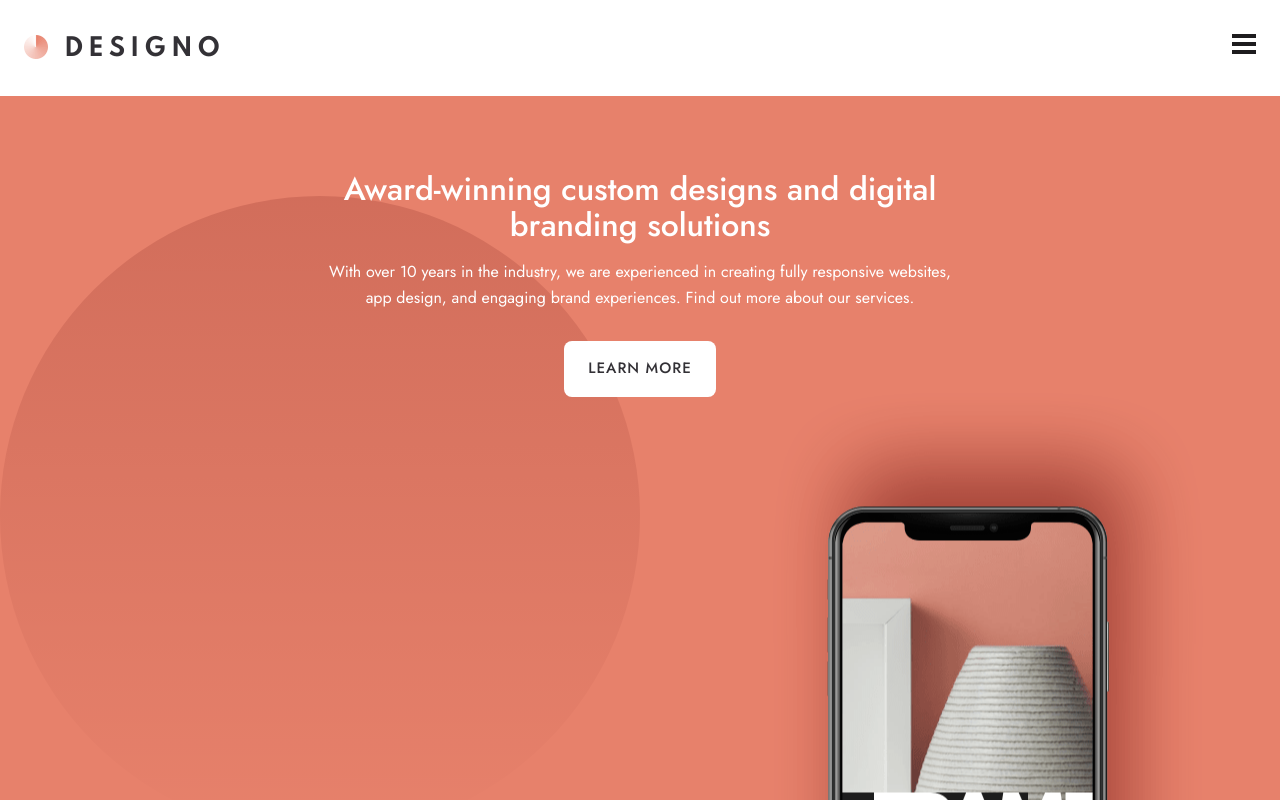
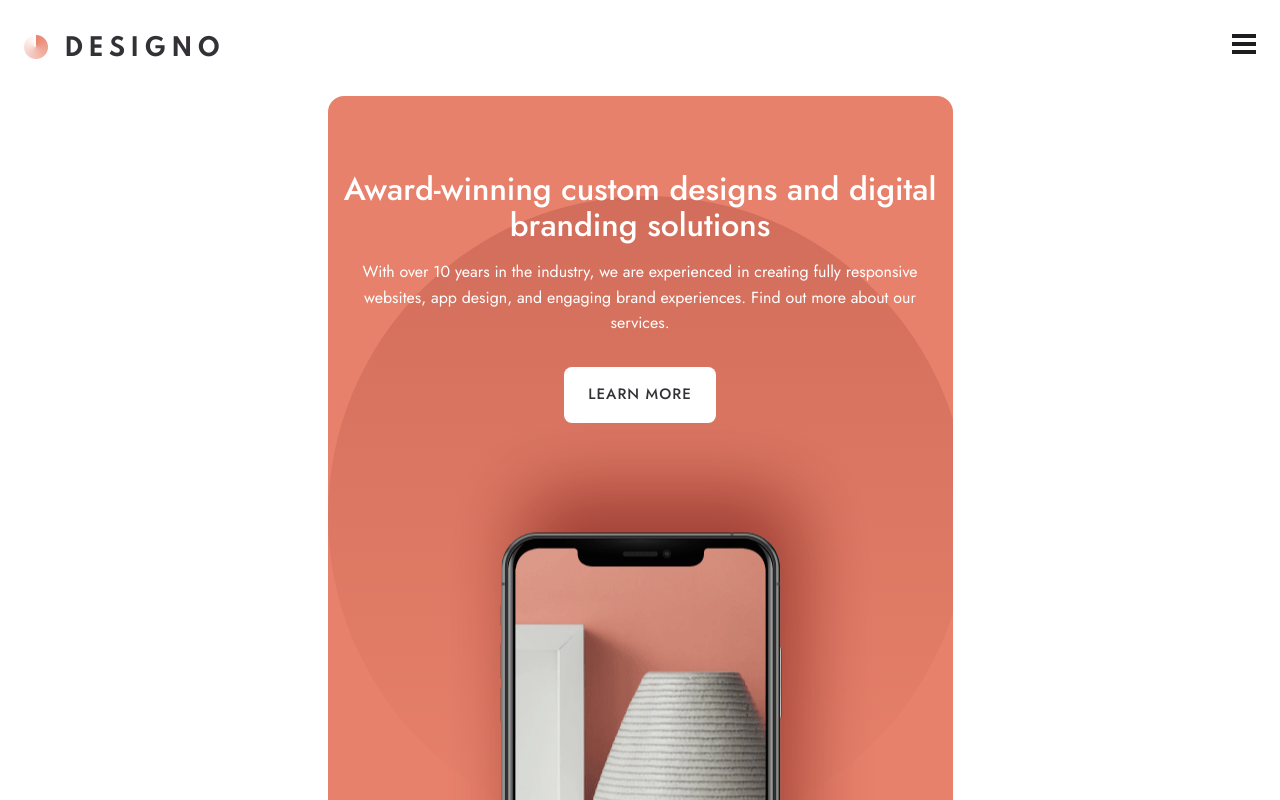
Before and after one commit to MareikeW/designo-multipage-website, a React (Create React App) app: page / in a window 1280 px wide. Shown: the top 800 px of the page. Built offline with nearby package versions, Linux system fonts and the light colour scheme.

Commit message:
Header und HomeHero-Tablet

```diff
--- a/src/components/Header-Footer/Header.js
+++ b/src/components/Header-Footer/Header.js
@@ -24,7 +24,7 @@ const Header = () => {
             </StyledLogo>
             <nav>
                 <input type="checkbox" name="isMenuOpen" id="check" checked={isChecked} onChange={handleChange} />
-                <label for="check" class="checkButton">
+                <label htmlFor="check" className="checkButton">
                     {menuIcon}
                 </label>
                 <ul>
--- a/src/components/Hero-Components/hero-styles.js
+++ b/src/components/Hero-Components/hero-styles.js
@@ -10,7 +10,12 @@ export const StyledHeroHome = styled.div`
     color: #FFFFFF;
     display: flex;
     flex-direction: column;
-    margin-bottom: 7em;
+    margin: 0 auto 7em auto;
+    max-width: 625px;
+
+    @media (min-width: 625px) {
+        border-radius: 1rem;
+    }
 `
 
 export const StyledHeroBackgroundCircle = styled.div`
```
